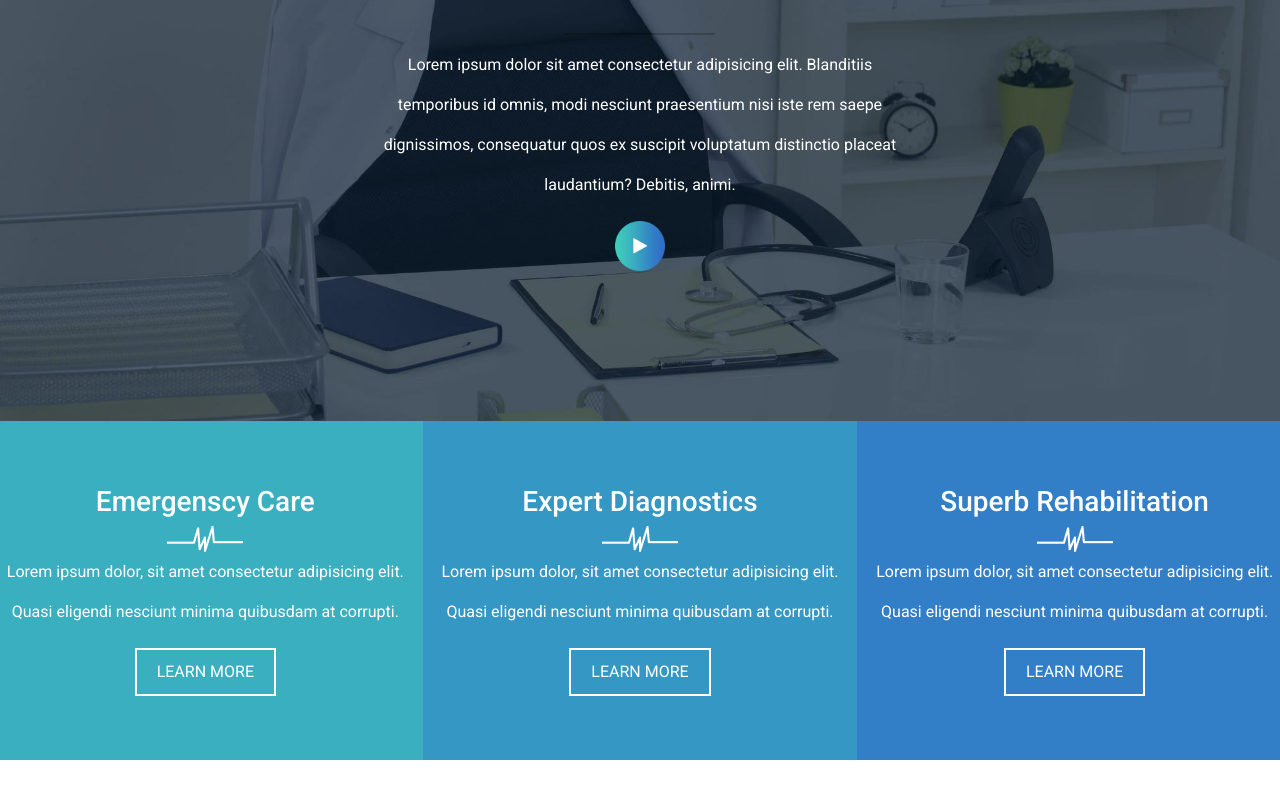
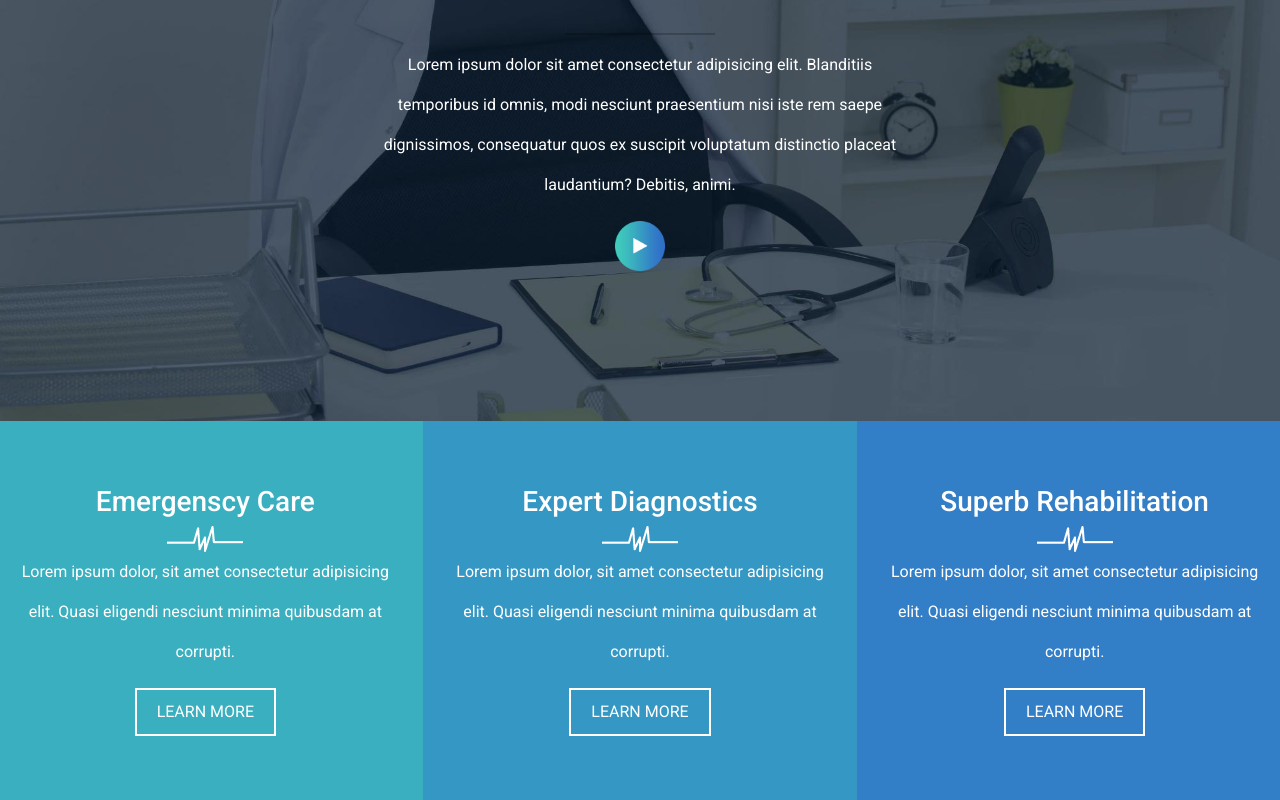
Before and after one commit to LuongoAndrea/proj-html-vuejs, a Vue app: page / in a window 1280 px wide. Shown: the part 4230-5030 px from the top of the page. Before the commit the page ends 4990 px from the top, so only its background shows below. Built offline with nearby package versions, Linux system fonts and the light colour scheme.

Commit message:
padding section 5

```diff
--- a/src/components/SectionFive.vue
+++ b/src/components/SectionFive.vue
@@ -35,14 +35,14 @@ span, p{
 }
 .primo{
     background-color: $blue-light;
-    padding: 4rem 0;
+    padding: 4rem 2rem;
 }
 .secondo{
     background-color: $blue;
-    padding: 4rem 0;
+    padding: 4rem 2rem;
 }
 .terzo{
     background-color: $blue-strong;
-    padding: 4rem 0;
+    padding: 4rem 2rem;
 }
 </style>
```
